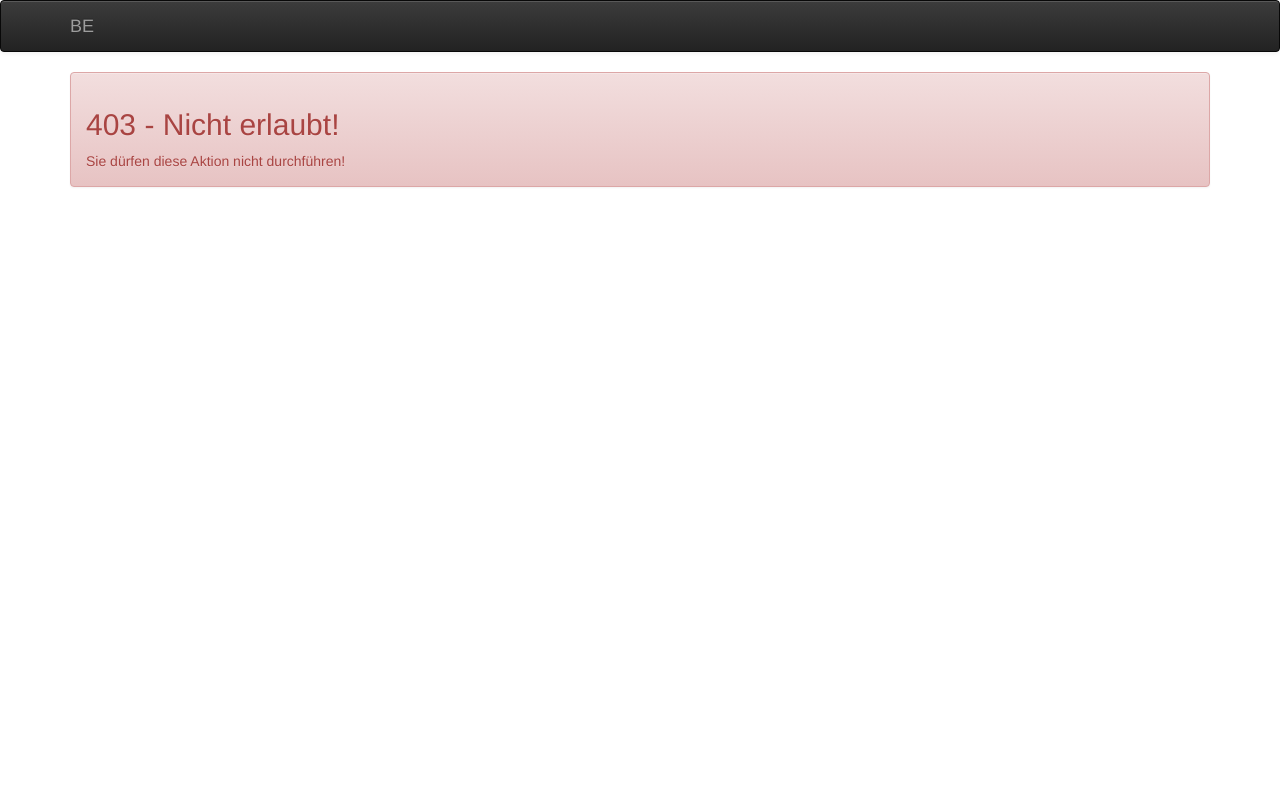
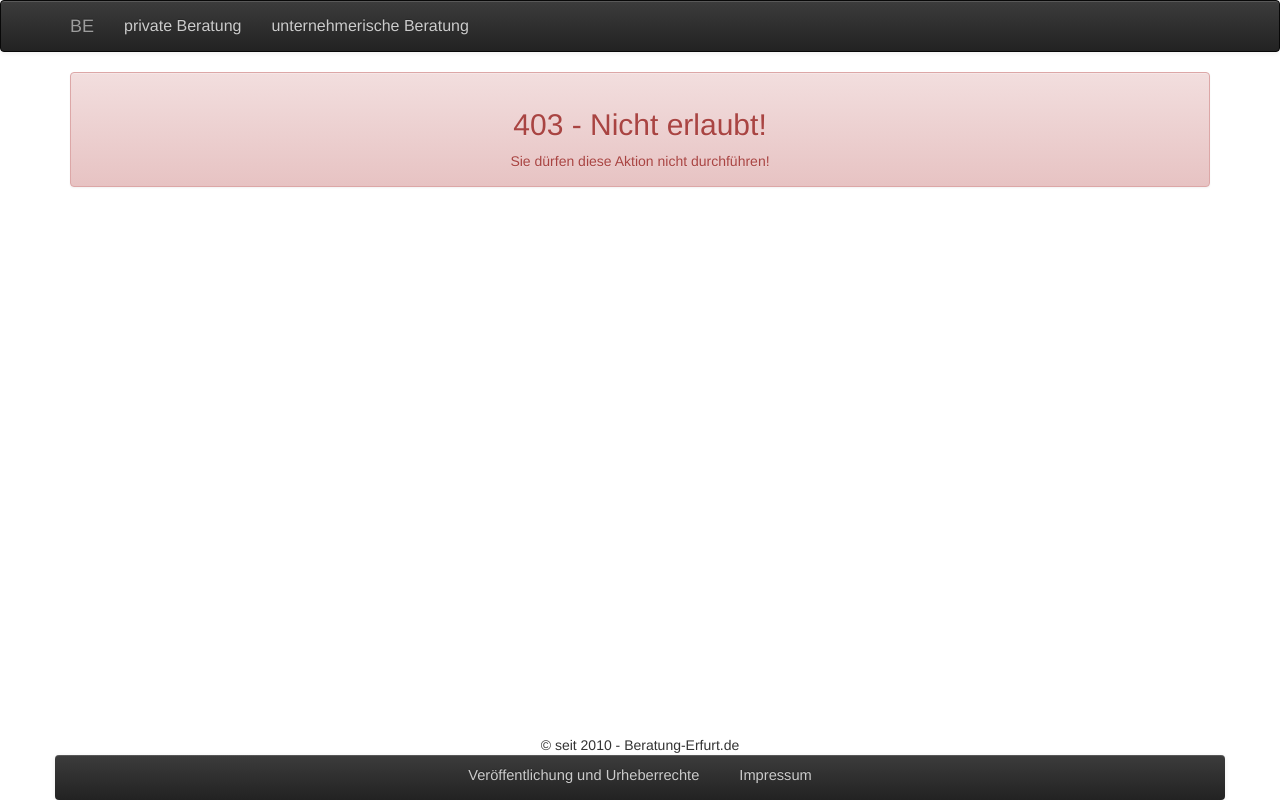
Before and after one commit to BloodyD/beratung-erfurt, a Django app: template templates/403.html in a window 1280 px wide. Run offline with Django 3.2, Linux system fonts and the light colour scheme; the template is opened without the code that fills it, so the values that code supplies are empty; parts of the project's set-up code (start-up, migrations or seed data) failed here and were passed over; some libraries are stand-ins or nearby versions.

Commit message:
added footer and some menus

```diff
--- a/beratung_erfurt/views/__init__.py
+++ b/beratung_erfurt/views/__init__.py
@@ -4,9 +4,9 @@
 from beratung_erfurt.models import Page
 
 
-@render_to("index.html", "Index")
+@render_to("index.html")
 def index(request):
-  return {"title": "Index"}
+  return {}
 
 @render_to("page.html")
 def page(request, path):
--- /dev/null
+++ b/media/css/special.css
@@ -0,0 +1,45 @@
+
+html, body {
+  height: 100%;
+}
+
+
+.navbar-inverse .navbar-nav>li>a {
+  color: #CCC;
+  font-size: 12pt;
+}
+
+#wrap {
+  min-height: 100%;
+  height: auto !important;
+  height: 100%;
+  margin: 0 auto -65px; /* the bottom margin is the negative value of the footer's height */
+}
+
+#footer, #push {
+  height: 65px; /* '#push' must be the same height as '#footer' */
+}
+
+#footer .navbar {
+  margin-bottom: 0px;
+  text-align: center;
+  min-height: 45px;
+  border: 0px;
+}
+
+.navbar .navbar-nav {
+  display: inline-block;
+  float: none;
+}
+
+.center {
+  float: none;
+  margin: 0 auto;
+  text-align: center;
+}
+
+#footer .navbar-inverse .navbar-nav>li>a {
+  color: #CCC;
+  font-size: 11pt;
+  padding: 10px 20px;
+}
--- a/templates/base.html
+++ b/templates/base.html
@@ -5,13 +5,10 @@
 <head>
   <title>{%block title%}{%if title%}{{ title }}{%else%}Beratung Erfurt{%endif%}{%endblock%}</title>
 
-  <link rel="stylesheet" href="/{{settings.MEDIA_URL}}/css/bootstrap.min.css">
-  <link rel="stylesheet" href="/{{settings.MEDIA_URL}}/css/bootstrap-theme.min.css">
-
   {%block head%}{%endblock%}
 </head>
 <body>
-
+  <div id="wrap">
     <nav class="navbar navbar-default navbar-inverse" role="navigation">
       <!-- Brand and toggle get grouped for better mobile display -->
       <div class="container">
@@ -22,7 +19,17 @@
             <span class="icon-bar"></span>
             <span class="icon-bar"></span>
           </button>
-        <a class="navbar-brand" href="/">BE</a>
+          <a class="navbar-brand" href="/">
+            <!-- <img src="/{{settings.MEDIA_URL}}images/logo.png" height = "47px" id="logo"/> -->
+            BE
+          </a>
+        </div>
+
+        <div class="collapse navbar-collapse" id="navigation">
+          <ul class="nav navbar-nav navbar-left">
+            <li id="private"><a href="/private/">private Beratung</a></li>
+            <li id="company"><a href="/company/">unternehmerische Beratung</a></li>
+          </ul>
         </div>
         {% block login_off%}
         {% endblock login_off%}
@@ -45,11 +52,32 @@
         <h1>This is the base page!</h1>
       {%endblock content%}
     </div>
+    <div id="push"></div>
+  </div>
 
 
+  <footer id="footer">
+    <div class="container">
+      <div class="center">
+        © seit 2010 - Beratung-Erfurt.de
+      </div>
+    </div>
+    <nav class="container navbar navbar-default navbar-inverse">
+      <ul class="nav navbar-nav">
+        <li id="copyright"><a href="/copyright/">Veröffentlichung und Urheberrechte</a></li>
+        <li id="impress"><a href="/impress/">Impressum</a></li>
+      </ul>
+    </nav>
 
-  <script src="/{{settings.MEDIA_URL}}/js/jquery.js" type="text/javascript"></script>
-  <script src="/{{settings.MEDIA_URL}}/js/bootstrap.min.js" type="text/javascript"></script>
+  </footer>
+
+
+  <link rel="stylesheet" href="/{{settings.MEDIA_URL}}css/bootstrap.min.css">
+  <link rel="stylesheet" href="/{{settings.MEDIA_URL}}css/special.css">
+  <link rel="stylesheet" href="/{{settings.MEDIA_URL}}css/bootstrap-theme.min.css">
+
+  <script src="/{{settings.MEDIA_URL}}js/jquery.js" type="text/javascript"></script>
+  <script src="/{{settings.MEDIA_URL}}js/bootstrap.min.js" type="text/javascript"></script>
 
   <script type="text/javascript">
     $(function() {
```
Lines whose indentation alone changed are shown as unchanged.
